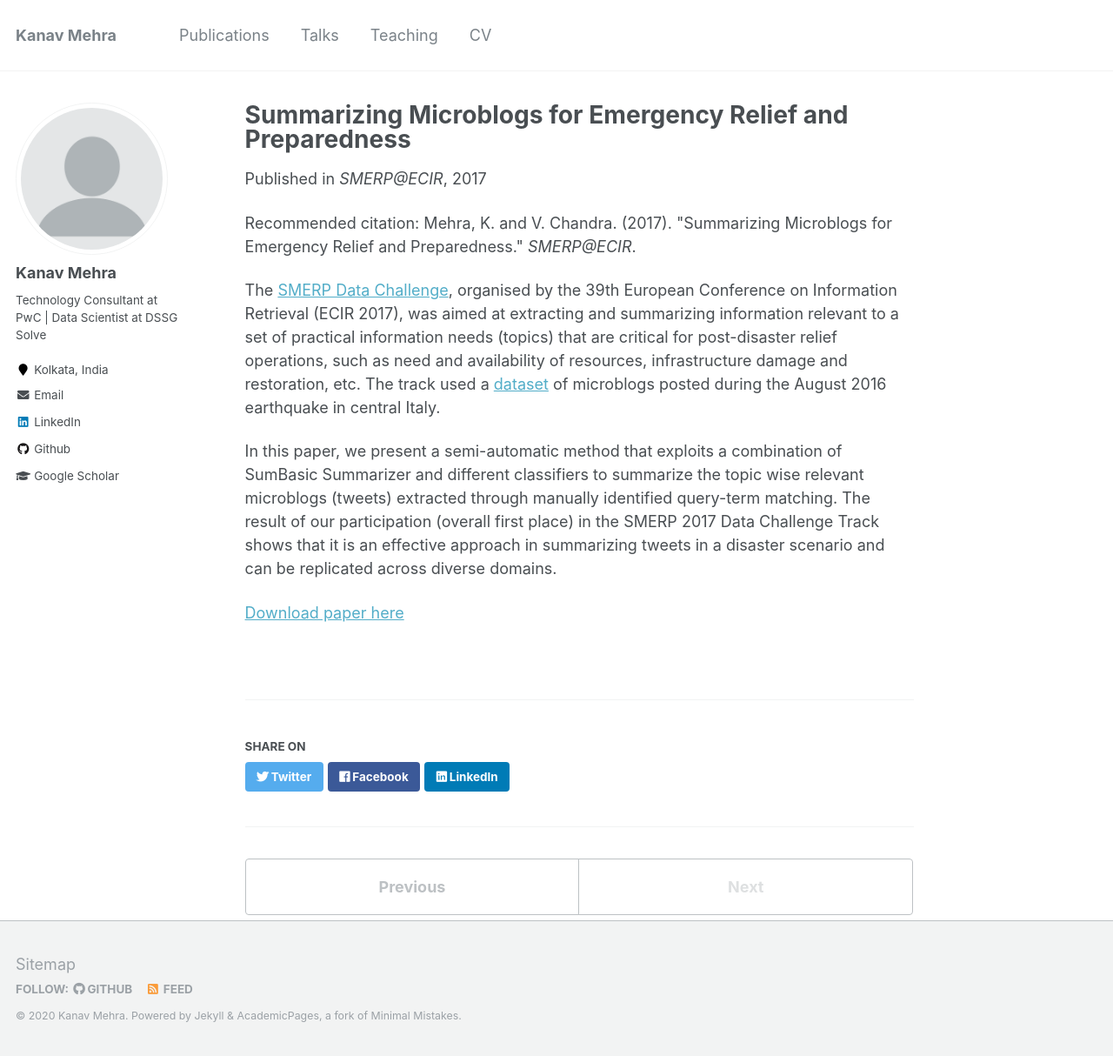
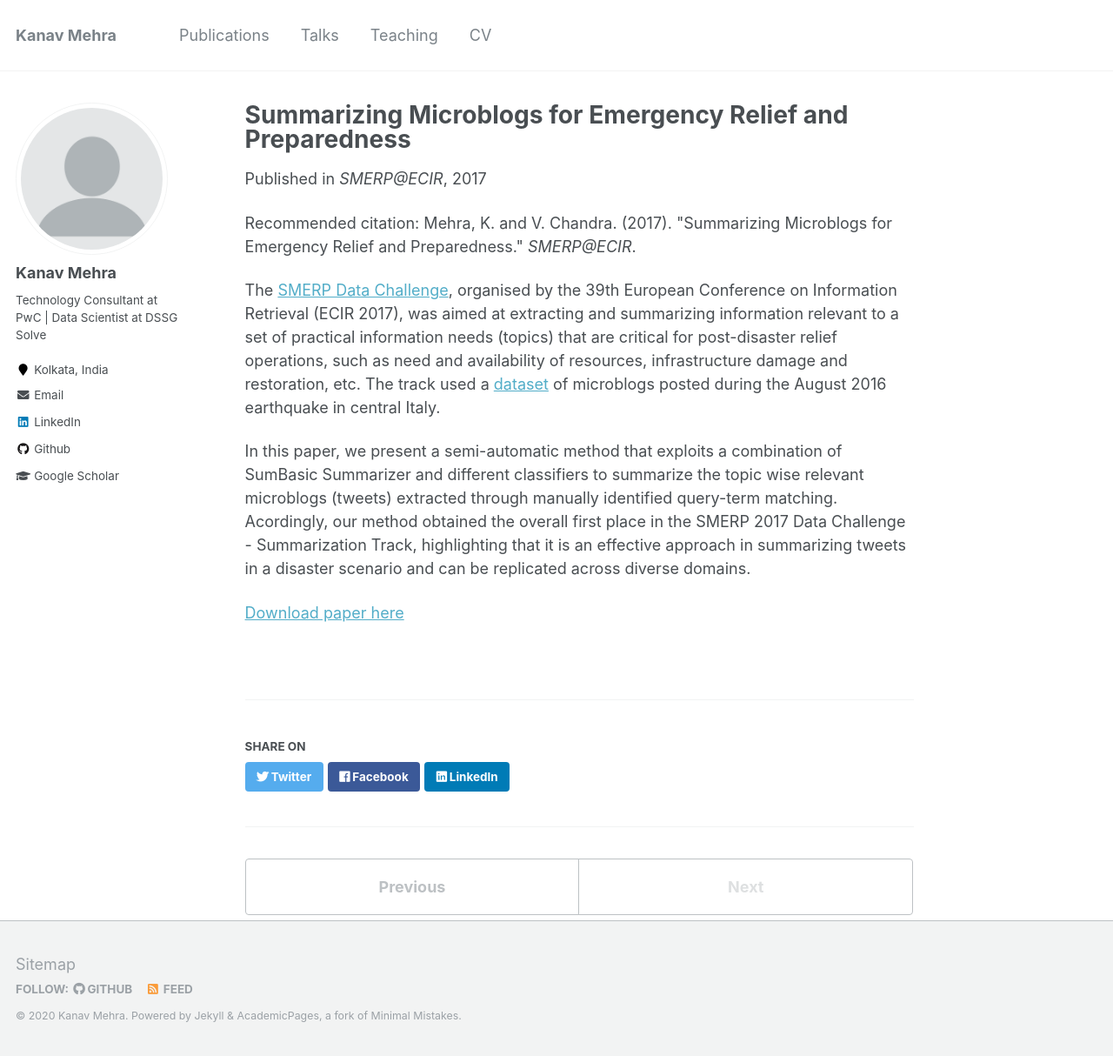
Before and after one commit to kanav-mehra/kanav-mehra.github.io, a Jekyll site: the page built from _publications/SMERP-2017.md, in a window 1280 px wide and 1214 px high. Shown: the whole window at 87% size. Built offline with Jekyll 4.4.1, drawn with Linux system fonts in a browser that asks for light colours.

Commit message:
Added SMERP paper

```diff
--- a/_publications/SMERP-2017.md
+++ b/_publications/SMERP-2017.md
@@ -9,6 +9,6 @@ citation: 'Mehra, K. and V. Chandra. (2017). "Summarizing Microblogs for Emergen
 ---
 The [SMERP Data Challenge](https://www.computing.dcu.ie/~dganguly/smerp2017/), organised by the 39th European Conference on Information Retrieval (ECIR 2017), was aimed at extracting and summarizing information relevant to a set of practical information needs (topics) that are critical for post-disaster relief operations, such as need and availability of resources, infrastructure damage and restoration, etc. The track used a [dataset](https://zenodo.org/record/3336563#.X5cDE4gzZPZ) of microblogs posted during the August 2016 earthquake in central Italy.
 
-In this paper, we present a semi-automatic method that exploits a combination of SumBasic Summarizer and different classifiers to summarize the topic wise relevant microblogs (tweets) extracted through manually identified query-term matching. The result of our participation (overall first place) in the SMERP 2017 Data Challenge Track shows that it is an effective approach in summarizing tweets in a disaster scenario and can be replicated across diverse domains.
+In this paper, we present a semi-automatic method that exploits a combination of SumBasic Summarizer and different classifiers to summarize the topic wise relevant microblogs (tweets) extracted through manually identified query-term matching. Acordingly, our method obtained the overall first place in the SMERP 2017 Data Challenge - Summarization Track, highlighting that it is an effective approach in summarizing tweets in a disaster scenario and can be replicated across diverse domains.
 
 [Download paper here](http://academicpages.github.io/files/paper1.pdf)
```
